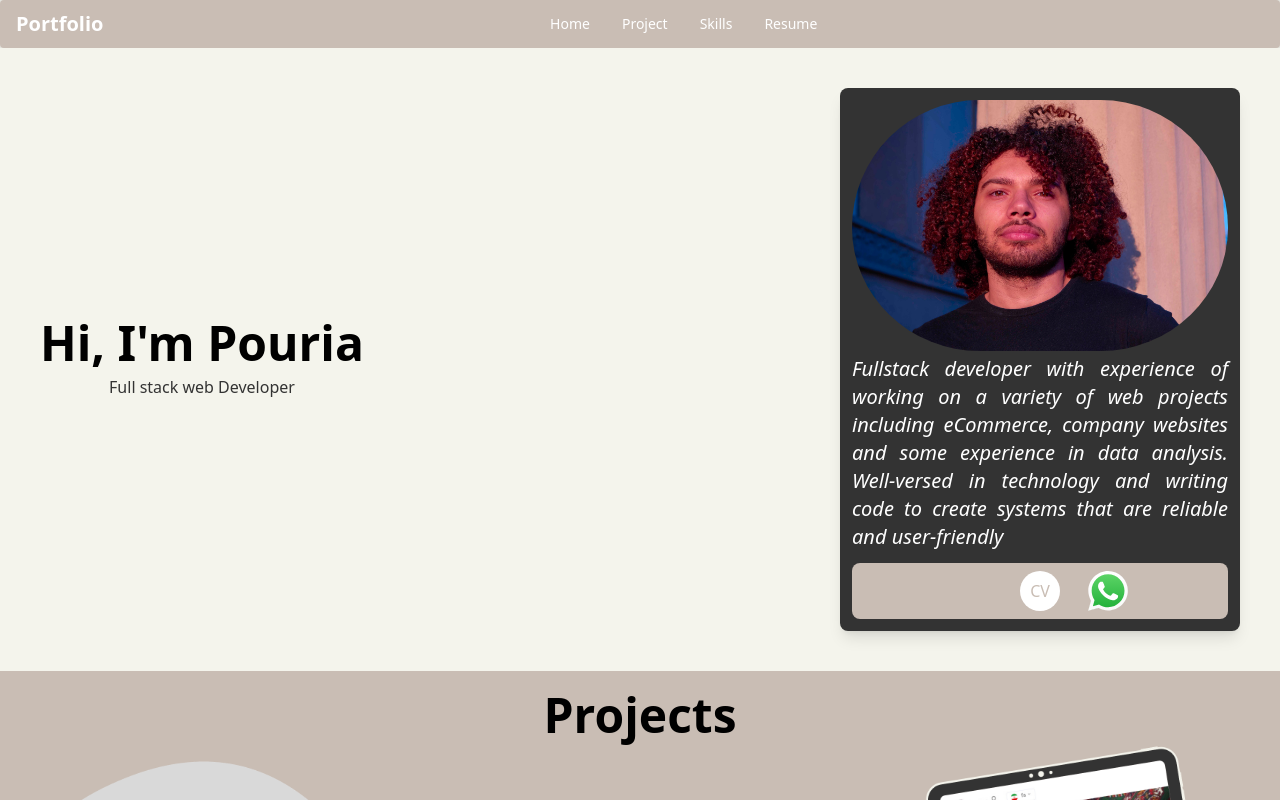
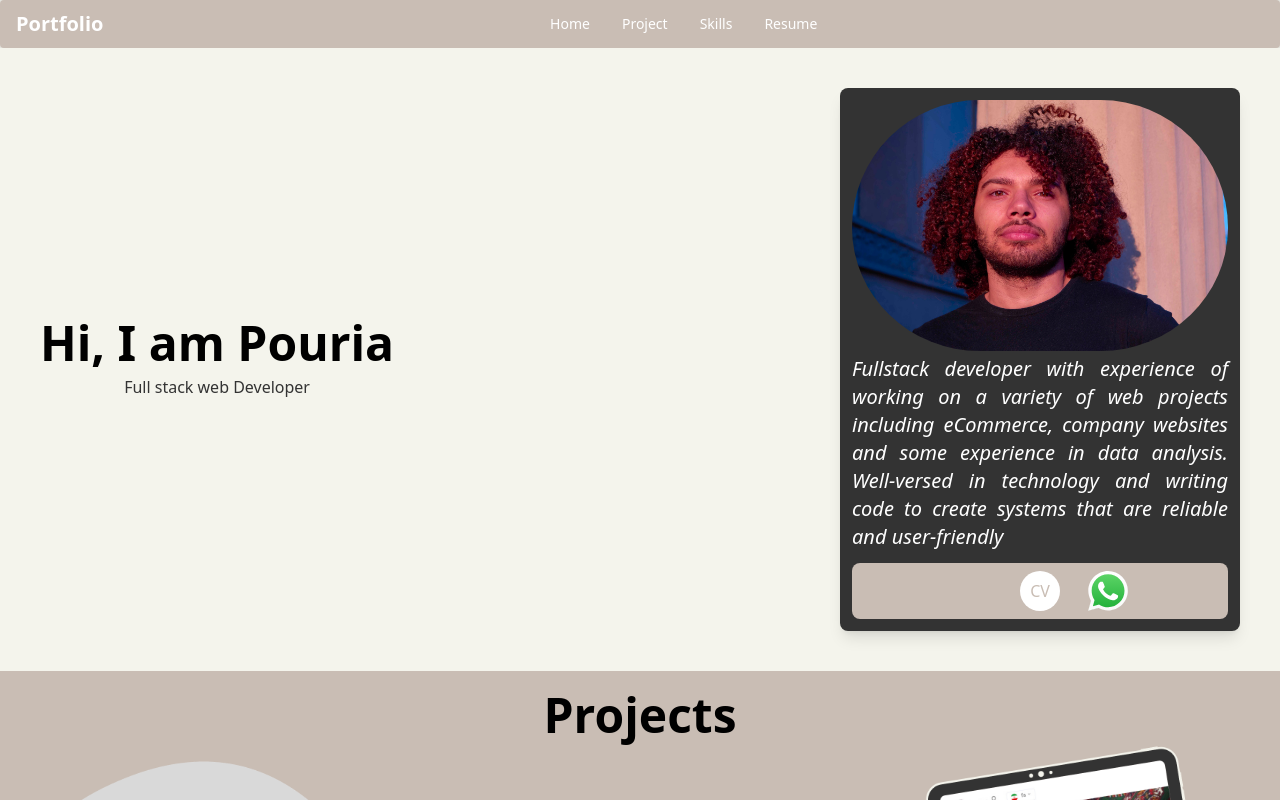
Before and after one commit to puriyaj/cv, a Next.js app: page / in a window 1280 px wide. Shown: the top 800 px of the page. Built offline with nearby package versions, Linux system fonts and the light colour scheme; some icons are missing; a web font is replaced by a local one.

Commit message:
page fixed

```diff
--- a/app/page.tsx
+++ b/app/page.tsx
@@ -3,7 +3,7 @@ import { marked } from "marked"
 import Image from "next/image"
 
 import Form from "./components/Form"
-import Link from "next/link"
+
 import IconHorizontal from "./components/IconHorizontal"
 import Ipad from "./components/Ipad"
 export default async function Home() {
@@ -15,7 +15,7 @@ export default async function Home() {
 
   <div className="flex lg:flex-row flex-col grow items-center justify-between pt-10 pr-10 pl-10">
 <div className='text-center '>
-    <h1 className=" font-roboto text-black text-5xl  bg-clip-text font-bold">Hi, I'm Pouria </h1>
+    <h1 className=" font-roboto text-black text-5xl  bg-clip-text font-bold">Hi, I am Pouria </h1>
   <h2 className="pt-2 text-dark">Full stack web Developer</h2>
   </div>
 
```
